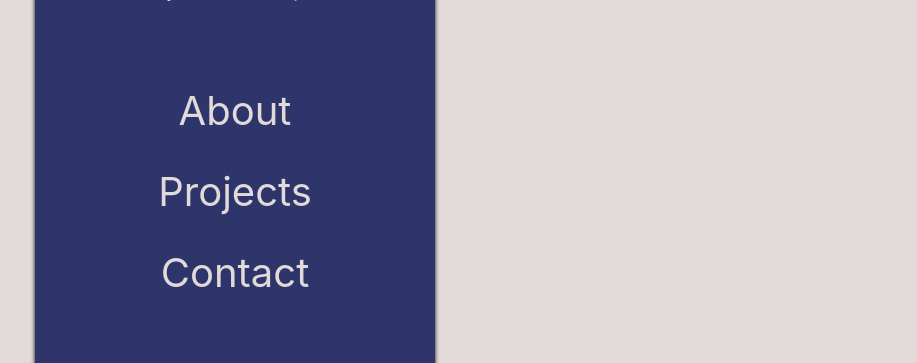
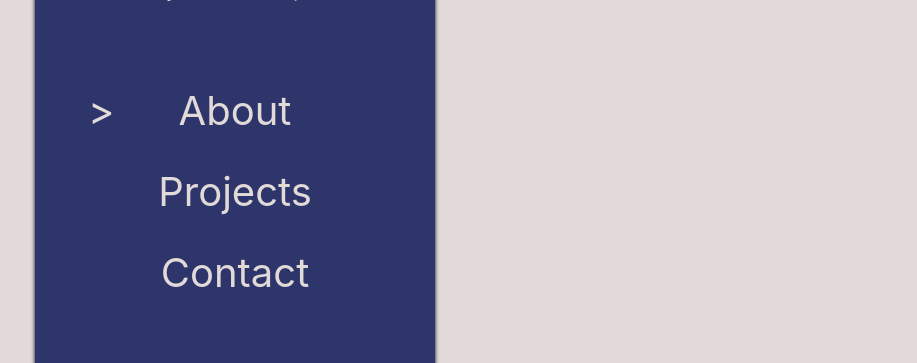
Before and after one commit to blueca/blueca.github.io, a Svelte app: page / in a window 1280 px wide. Shown: the part 419-782 px from the top of the page, without its empty margins (13-930 px from the left). Built offline with nearby package versions, Linux system fonts and the light colour scheme.

Commit message:
add selection indicator on sidebar links

```diff
--- a/src/components/Sidebar.svelte
+++ b/src/components/Sidebar.svelte
@@ -1,14 +1,13 @@
 <script>
   import Profile from './Profile.svelte'
 
-  let selected;
+  let selected = 'about';
 
   function handleClick(event) {
-    selected = event.target.innerText.toLowerCase();
+    selected = event.target.id.toLowerCase();
     const element = document.getElementById(selected)
     element.scrollIntoView({ behavior: 'smooth', block: 'start' })
   }
-
 </script>
 
 <style>
@@ -26,15 +25,16 @@
   }
 
   ul {
-    list-style-type: none;
+    /* list-style-type: none; */
     padding: 0;
     margin: 0;
     font-size: 2.5rem;
-    width: 100%;
+    width: 60%;
   }
 
   li {
-    padding: 1rem;
+    list-style-type: none;
+    padding: 1rem 0;
     cursor: pointer;
   }
 
@@ -46,13 +46,21 @@
     text-decoration: none;
     color: #e2dad8;
   }
+
+  div {
+    display: flex;
+  }
+
+  .active {
+    list-style-type: '>';
+  }
 </style>
 
 <nav>
   <Profile/>
-  <ul>
-    <li on:click={handleClick}>About</li>
-    <li on:click={handleClick}>Projects</li>
-    <li on:click={handleClick}>Contact</li>
-  </ul>
+    <ul>
+      <li id="ABOUT" class:active="{selected === 'about'}" on:click={handleClick}>About</li>
+      <li id="PROJECTS" class:active="{selected === 'projects'}" on:click={handleClick}>Projects</li>
+      <li id="CONTACT" class:active="{selected === 'contact'}" on:click={handleClick}>Contact</li>
+    </ul>
 </nav>
```
